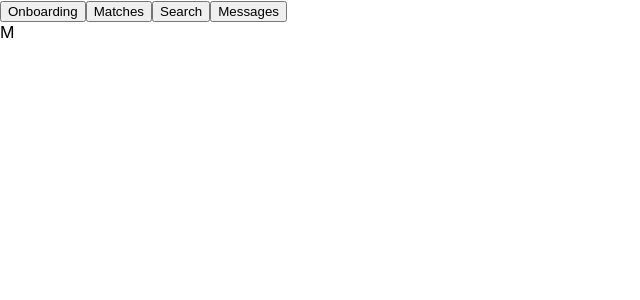
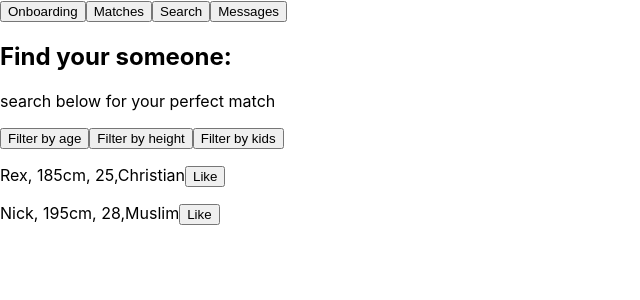
Before and after one commit to russellcs/ft1-dating-app, a React (Create React App) app: page / in a window 1280 px wide. Shown: the top 300 px of the page, without its empty margins (0-640 px from the left). Built offline with nearby package versions, Linux system fonts and the light colour scheme.

Commit message:
filters added for age, height, religion, existing kids

```diff
--- a/src/components/Interface.jsx
+++ b/src/components/Interface.jsx
@@ -5,7 +5,7 @@ import Messages from "./Messages";
 import { useState } from "react";
 
 const Interface = (props) => {
-  const [screen, setScreen] = useState(3);
+  const [screen, setScreen] = useState(2);
 
   return (
     <>
--- a/src/components/Search.jsx
+++ b/src/components/Search.jsx
@@ -1,5 +1,54 @@
-const Search = () => {
-  return <>S</>;
+import DisplayMatches from "./displayMatches";
+import { calculateAge } from "./utils/utils";
+
+const Search = (props) => {
+  const { users } = props;
+
+  // preferences of user
+  const { min, max } = props.users[0].preferences.height;
+  const { minAge, maxAge } = props.users[0].preferences;
+  const { kidsAccepted } = props.users[0].preferences;
+  // const prefferedDistance = 10
+  const acceptedReligions = [...props.users[0].preferences.acceptedReligions];
+
+  let potentialMatches = [...users];
+
+  // filter height
+  potentialMatches = potentialMatches.filter((item) => {
+    return (
+      item.personalDetails.height > min && item.personalDetails.height < max
+    );
+  });
+
+  // filter age ( loosely )
+  potentialMatches = potentialMatches.filter((item) => {
+    let age = calculateAge(item.personalDetails.dob.year);
+    return age > minAge && age < maxAge;
+  });
+
+  //filter by existing children
+  potentialMatches = potentialMatches.filter((item) => {
+    return item.personalDetails.kids === kidsAccepted;
+  });
+
+  //filter by accepted religions
+  potentialMatches = potentialMatches.filter((item) => {
+    return acceptedReligions.includes(item.personalDetails.religion);
+  });
+
+  return (
+    <>
+      <h2>Find your someone:</h2>
+      <p>search below for your perfect match</p>
+      <button>Filter by age</button>
+      <button>Filter by height</button>
+      <button>Filter by kids</button>
+      {/* <button>Order by location</button> */}
+      {/* <input type="text"></input> */}
+
+      <DisplayMatches users={potentialMatches} />
+    </>
+  );
 };
 
 export default Search;
--- /dev/null
+++ b/src/components/displayMatches.jsx
@@ -0,0 +1,24 @@
+import { calculateAge } from "./utils/utils";
+
+const DisplayMatches = (props) => {
+  return (
+    <>
+      {props.users.map((item, index) => {
+        return (
+          <div key={index}>
+            <p>
+              {item.personalDetails.name.firstName},{" "}
+              {item.personalDetails.height}cm,{" "}
+              {calculateAge(item.personalDetails.dob.year)},
+              {item.personalDetails.religion}
+              {false && item.personalDetails.kids}
+              <button>Like</button>
+            </p>
+          </div>
+        );
+      })}
+    </>
+  );
+};
+
+export default DisplayMatches;
--- /dev/null
+++ b/src/components/utils/utils.js
@@ -0,0 +1,3 @@
+export const calculateAge = (year) => {
+    return 2020 - year;
+}
--- a/src/mock/index.js
+++ b/src/mock/index.js
@@ -7,8 +7,38 @@ export const users = [
       dob: { year: "", months: "", day: "" },
       location: { town: "", postCode: "" },
       kids: false,
-      religion: "",
+      religion: "none",
       height: 0,
+      gender: 0, //0 is male, 1 is female, 2 is other
+      smokers: false,
+    },
+    preferences: {
+      lifeStyle: { marriage: false, casual: false, openToKids: false },
+      minAge: 20,
+      maxAge: 60,
+      acceptedReligions: ["Christian", "Muslim", "None"],
+      height: { min: 165, max: 205 },
+      gender: 0, //0 is male, 1 is female, 2 is other
+      kidsAccepted: false,
+      smokers: false,
+    },
+    matches: [], //ids
+    likes: [], //ids
+    blocked: [], //ids
+    login: { email: "", password: "" },
+    status: { type: "admin", blocked: false, lastLoginTimestamp: 0 },
+  },
+
+  {
+    userId: 2,
+    signUpDate: 0,
+    personalDetails: {
+      name: { firstName: "Rex", lastName: "Ranger" },
+      dob: { year: "1995", months: "Jan", day: "9" },
+      location: { town: "London", postCode: "SW19" },
+      kids: false,
+      religion: "Christian",
+      height: 185,
       gender: 0, //0 is male, 1 is female, 2 is other
       smokers: false,
     },
@@ -26,7 +56,67 @@ export const users = [
     likes: [], //ids
     blocked: [], //ids
     login: { email: "", password: "" },
-    status: { type: "admin", blocked: false, lastLoginTimestamp: 0 },
+    status: { type: "admin", blocked: false, lastLoginTimestamp: 1647269998 },
+  },
+
+  {
+    userId: 3,
+    signUpDate: 0,
+    personalDetails: {
+      name: { firstName: "Nick", lastName: "Nagle" },
+      dob: { year: "1992", months: "September", day: "30" },
+      location: { town: "Leeds", postCode: "LS7" },
+      kids: false,
+      religion: "Muslim",
+      height: 195,
+      gender: 2, //0 is male, 1 is female, 2 is other
+      smokers: true,
+    },
+    preferences: {
+      lifeStyle: { marriage: false, casual: false, openToKids: false },
+      minAge: 0,
+      maxAge: 0,
+      acceptedReligions: ["", ""],
+      height: { min: 0, max: 0 },
+      gender: 0, //0 is male, 1 is female, 2 is other
+      kidsAccepted: false,
+      smokers: false,
+    },
+    matches: [], //ids
+    likes: [], //ids
+    blocked: [], //ids
+    login: { email: "", password: "" },
+    status: { type: "admin", blocked: false, lastLoginTimestamp: 1647229998 },
+  },
+
+  {
+    userId: 4,
+    signUpDate: 0,
+    personalDetails: {
+      name: { firstName: "Otis", lastName: "Olson" },
+      dob: { year: "1968", months: "January", day: "20" },
+      location: { town: "Dorking", postCode: "RH3" },
+      kids: true,
+      religion: "None",
+      height: 190,
+      gender: 0, //0 is male, 1 is female, 2 is other
+      smokers: false,
+    },
+    preferences: {
+      lifeStyle: { marriage: false, casual: false, openToKids: false },
+      minAge: 0,
+      maxAge: 0,
+      acceptedReligions: ["", ""],
+      height: { min: 0, max: 0 },
+      gender: 0, //0 is male, 1 is female, 2 is other
+      kidsAccepted: false,
+      smokers: false,
+    },
+    matches: [], //ids
+    likes: [], //ids
+    blocked: [], //ids
+    login: { email: "", password: "" },
+    status: { type: "admin", blocked: false, lastLoginTimestamp: 1647221998 },
   },
 ];
 
```
Also changed, not shown: 1 other file (tests, documents, lock files or other folders).
